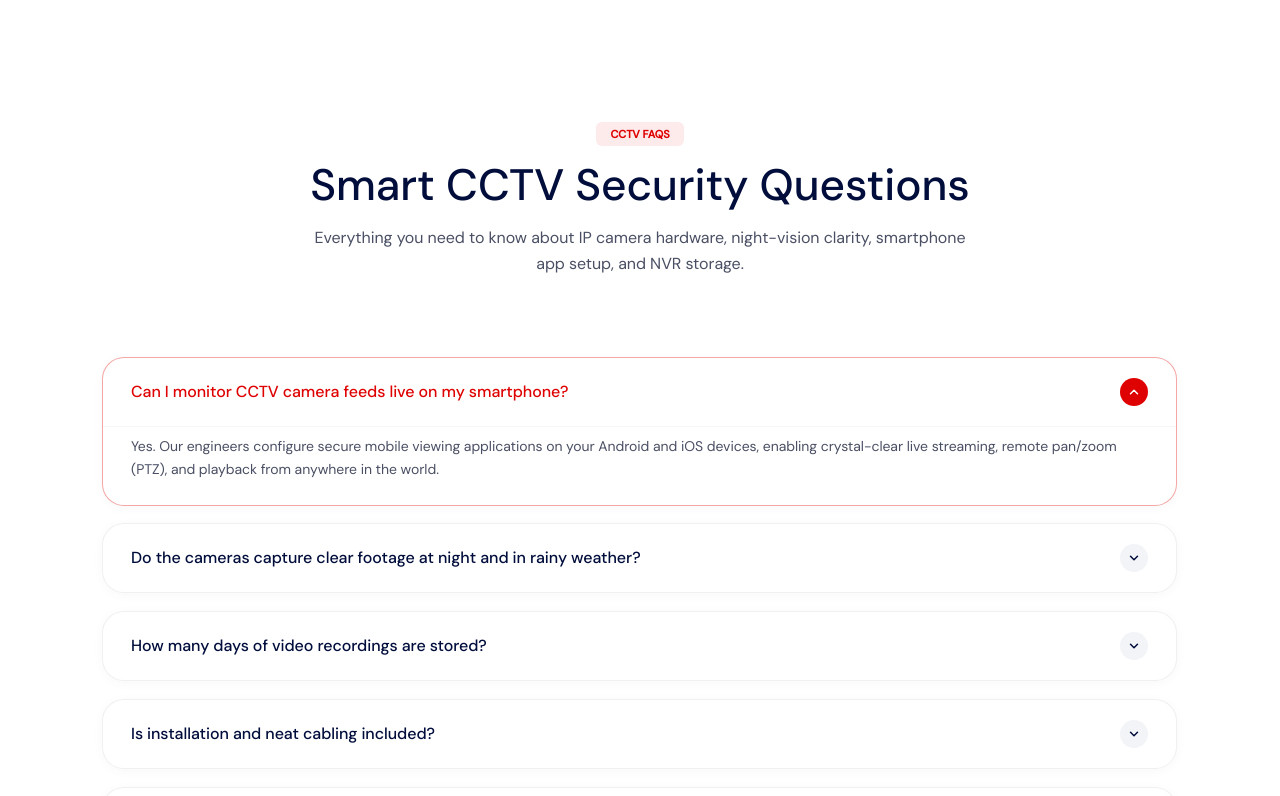
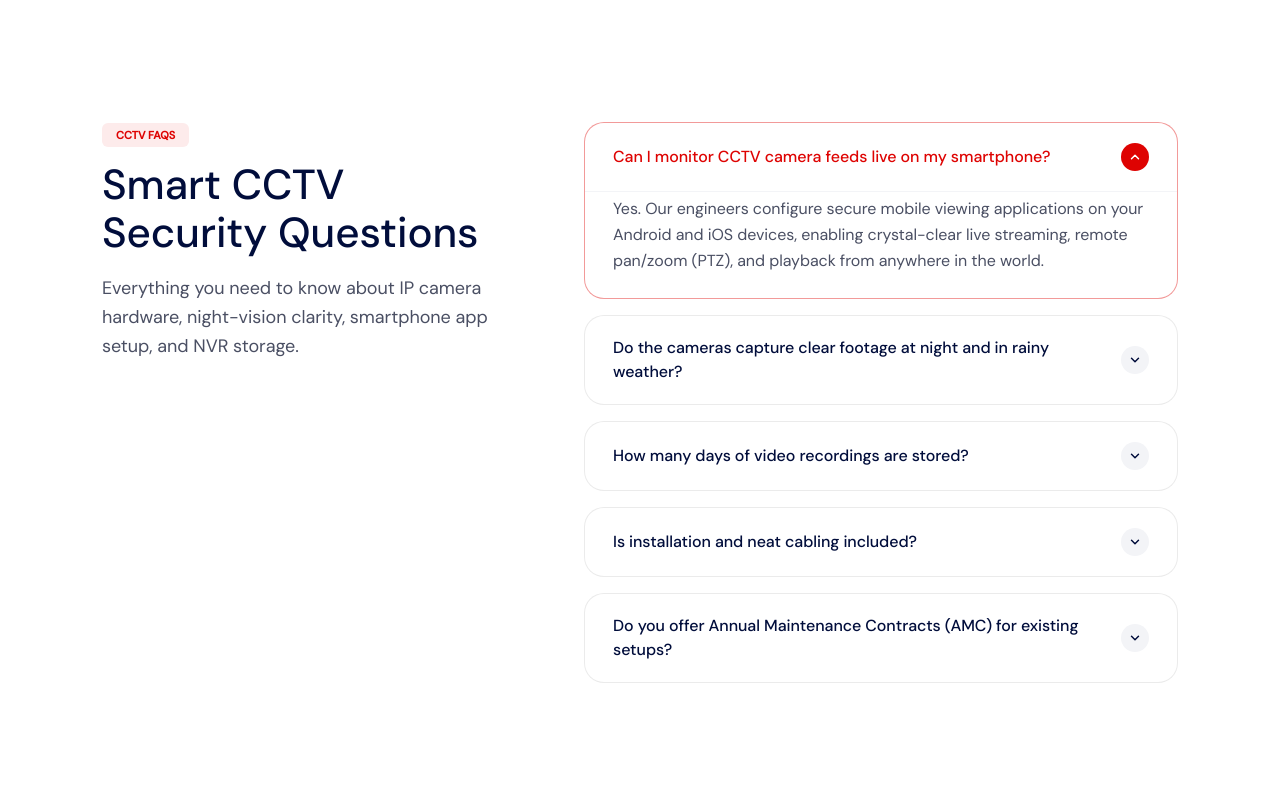
Before and after one commit to Kannan637/SAASBOARD, a Next.js app: page /cctv in a window 1280 px wide. Shown: the part 3800-4596 px from the top of the page. Built offline with nearby package versions, Linux system fonts and the light colour scheme.

Commit message:
feat(faq): 2-column layout with sticky left header and right-side dropdowns; remove shadow from CTA buttons

```diff
--- a/src/components/Home/Faq.tsx
+++ b/src/components/Home/Faq.tsx
@@ -88,28 +88,39 @@ export default function Faq({
         type="application/ld+json"
         dangerouslySetInnerHTML={{ __html: JSON.stringify(faqJsonLd) }}
       />
-      <div className="container-sash max-w-4xl">
-        <AppleReveal className="text-center max-w-2xl mx-auto flex flex-col items-center mb-12 sm:mb-16 lg:mb-20">
-          <p className="eyebrow-label text-brand-red mb-3.5">
+      <div className="container-sash">
+        <div className="grid grid-cols-1 lg:grid-cols-12 gap-10 lg:gap-14 xl:gap-20 items-start">
+          {/* Left Side: Eyebrow badge, Title, and Description */}
+          <div className="lg:col-span-5 flex flex-col items-start lg:sticky lg:top-28">
+            <AppleReveal>
+              <span className="eyebrow-label text-brand-red mb-3.5 inline-block">
                 {eyebrow}
-          </p>
-          <h2 id="faq-heading" className="text-brand-navy font-semibold text-3xl sm:text-4xl lg:text-[44px] tracking-normal leading-[1.15] mb-3.5">
+              </span>
+              <h2
+                id="faq-heading"
+                className="text-brand-navy font-semibold text-3xl sm:text-4xl lg:text-[42px] tracking-normal leading-[1.15] mb-4"
+              >
                 {heading}
               </h2>
-          <p className="text-neutral-600 text-sm sm:text-base font-normal leading-relaxed">
+              <p className="text-neutral-600 text-base sm:text-lg font-normal leading-relaxed max-w-md">
                 {description}
               </p>
             </AppleReveal>
+          </div>
 
-        <AppleStagger className="space-y-4 sm:space-y-4.5">
+          {/* Right Side: All the Dropdowns */}
+          <div className="lg:col-span-7 w-full">
+            <AppleStagger className="space-y-3.5 sm:space-y-4">
               {items.map((item, idx) => {
                 const isOpen = openIndex === idx;
 
                 return (
                   <AppleStaggerItem key={item.question}>
                     <div
-                  className={`rounded-[22px] bg-white border overflow-hidden transition-all duration-200 shadow-[0_2px_12px_rgba(0,0,0,0.03)] ${
-                    isOpen ? "border-brand-red/35" : "border-black/[0.06]"
+                      className={`rounded-[20px] bg-white border overflow-hidden transition-colors duration-200 ${
+                        isOpen
+                          ? "border-brand-red/40 bg-neutral-50/50"
+                          : "border-black/[0.08] hover:border-black/20"
                       }`}
                     >
                       <button
@@ -160,7 +171,7 @@ export default function Faq({
                         }`}
                       >
                         <div className="overflow-hidden">
-                      <div className="px-6 sm:px-7 pb-6 pt-2 text-neutral-600 text-sm font-normal leading-relaxed border-t border-neutral-100/80">
+                          <div className="px-6 sm:px-7 pb-6 pt-1 text-neutral-600 text-sm sm:text-base font-normal leading-relaxed border-t border-neutral-100">
                             <p>{item.answer}</p>
                           </div>
                         </div>
@@ -171,6 +182,8 @@ export default function Faq({
               })}
             </AppleStagger>
           </div>
+        </div>
+      </div>
     </section>
   );
 }
--- a/src/components/Home/Service.tsx
+++ b/src/components/Home/Service.tsx
@@ -412,7 +412,7 @@ export default function Service() {
                 <div className="flex flex-wrap items-center gap-3.5 sm:gap-4 w-full sm:w-auto">
                   <Link
                     href="#contact"
-                    className="group/cta btn-pill bg-linear-to-b from-brand-navy to-navy-80 text-white shadow-[0_6px_20px_rgba(1,13,59,0.25)] outline-2 -outline-offset-2 outline-white/20 hover:from-navy-80 hover:to-navy-80 w-full sm:w-auto font-medium"
+                    className="group/cta btn-pill bg-linear-to-b from-brand-navy to-navy-80 text-white outline-2 -outline-offset-2 outline-white/20 hover:from-navy-80 hover:to-navy-80 w-full sm:w-auto font-medium"
                   >
                     <span>Check availability</span>
                     <ChevronRight className="size-4 stroke-[2.5] transition-transform duration-200 ease-out group-hover/cta:translate-x-0.5" />
@@ -421,7 +421,7 @@ export default function Service() {
                     href="https://wa.me/919003009353?text=Hi%20SASH%20Broadband%2C%20I%20would%20like%20to%20check%20fibre%20availability%20at%20my%20location."
                     target="_blank"
                     rel="noopener noreferrer"
-                    className="group/wa btn-pill bg-white text-brand-navy hover:bg-neutral-50 shadow-[0_6px_24px_rgba(0,0,0,0.18)] border border-white w-full sm:w-auto font-semibold flex items-center justify-center gap-2.5 transition-all hover:scale-[1.02]"
+                    className="group/wa btn-pill bg-white text-brand-navy hover:bg-neutral-50 border border-white w-full sm:w-auto font-semibold flex items-center justify-center gap-2.5 transition-all hover:scale-[1.02]"
                   >
                     <svg
                       className="w-5 h-5 text-[#25D366] fill-current shrink-0"
```
Lines whose indentation alone changed are shown as unchanged.
